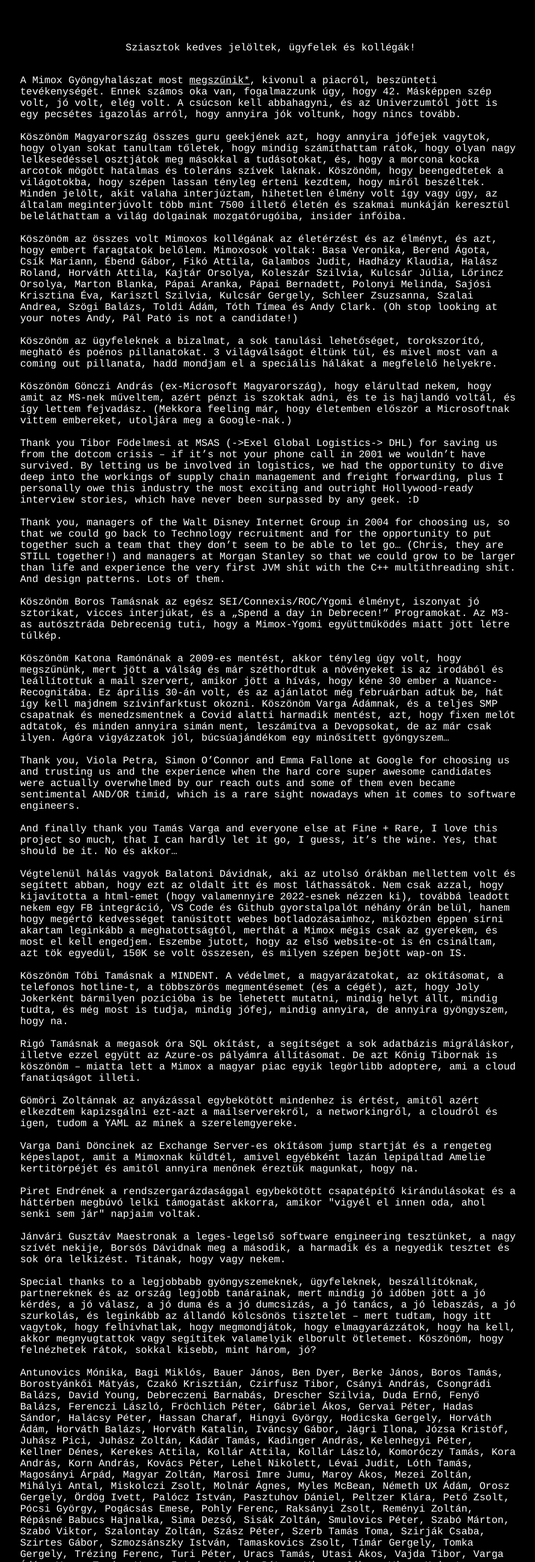
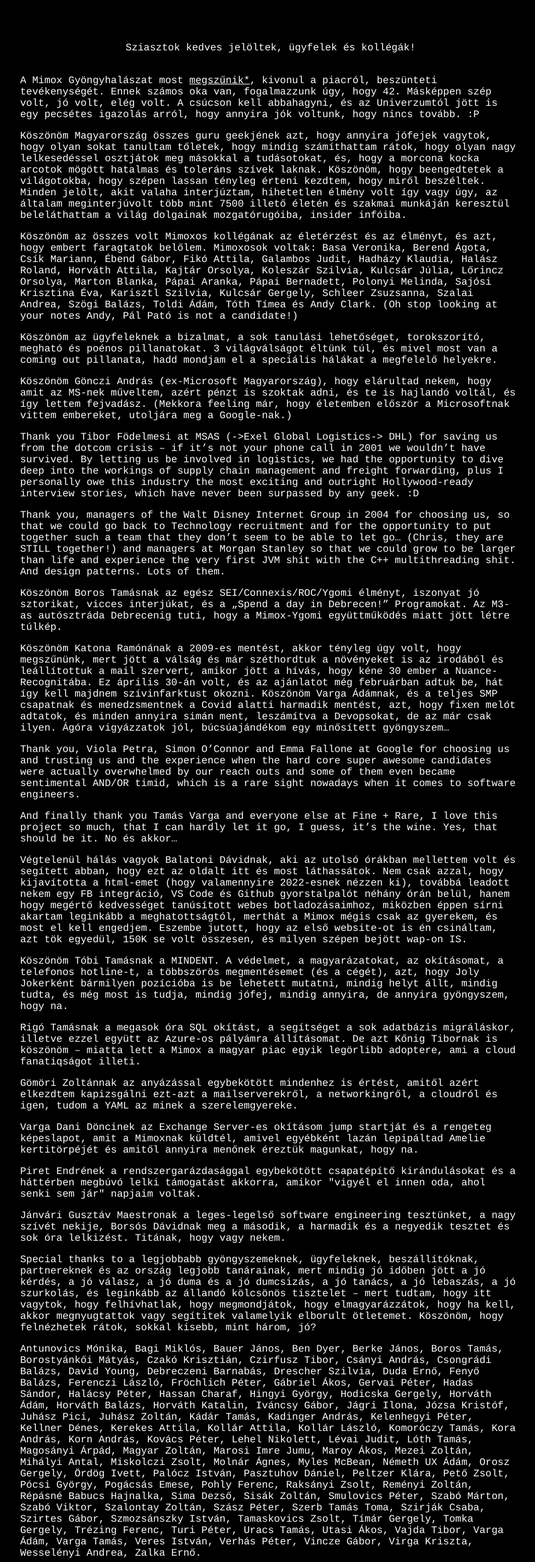
Before and after one commit to CsudiCsudutov/mimox-site, a plain HTML site: page index.html in a window 1280 px wide. Shown: the part 320-2800 px from the top of the page at 63% size, without its empty margins (210-1060 px from the left). Drawn offline with Linux system fonts and the light colour scheme.

Commit message:
Change multiple br-s to paragraphs

```diff
--- a/index.html
+++ b/index.html
@@ -56,61 +56,85 @@
     </div>
 
     <p>
-        A Mimox Gyöngyhalászat most <a href="#vogon">megszűnik*</a>, kivonul a piacról, beszünteti tevékenységét. Ennek számos oka van, fogalmazzunk úgy, hogy 42. Másképpen szép volt, jó volt, elég volt. A csúcson kell abbahagyni, és az Univerzumtól jött is egy pecsétes igazolás arról, hogy annyira jók voltunk, hogy nincs tovább.
-        <br><br>
+        A Mimox Gyöngyhalászat most <a href="#vogon">megszűnik*</a>, kivonul a piacról, beszünteti tevékenységét. Ennek számos oka van, fogalmazzunk úgy, hogy 42. Másképpen szép volt, jó volt, elég volt. A csúcson kell abbahagyni, és az Univerzumtól jött is egy pecsétes igazolás arról, hogy annyira jók voltunk, hogy nincs tovább. :P
+    </p>
+    <p>
         Köszönöm Magyarország összes guru geekjének azt, hogy annyira jófejek vagytok, hogy olyan sokat tanultam tőletek, hogy mindig számíthattam rátok, hogy olyan nagy lelkesedéssel osztjátok meg másokkal a tudásotokat, és, hogy a morcona kocka arcotok mögött hatalmas és toleráns szívek laknak. Köszönöm, hogy beengedtetek a világotokba, hogy szépen lassan tényleg érteni kezdtem, hogy miről beszéltek. Minden jelölt, akit valaha interjúztam, hihetetlen élmény volt így vagy úgy, az általam meginterjúvolt több mint 7500 illető életén és szakmai munkáján keresztül beleláthattam a világ dolgainak mozgatórugóiba, insider infóiba.
-        <br><br>
+    </p>
+    <p>
         Köszönöm az összes volt Mimoxos kollégának az életérzést és az élményt, és azt, hogy embert faragtatok belőlem. Mimoxosok voltak: Basa Veronika, Berend Ágota, Csík Mariann, Ébend Gábor, Fikó Attila, Galambos Judit, Hadházy Klaudia, Halász Roland, Horváth Attila, Kajtár Orsolya, Koleszár Szilvia, Kulcsár Júlia, Lőrincz Orsolya, Marton Blanka, Pápai Aranka, Pápai Bernadett, Polonyi Melinda, Sajósi Krisztina Éva, Karisztl Szilvia, Kulcsár Gergely, Schleer Zsuzsanna, Szalai Andrea, Szögi Balázs, Toldi Ádám, Tóth Tímea és Andy Clark. (Oh stop looking at your notes Andy, Pál Pató is not a candidate!)
-        <br><br>
+    </p>
+    <p>
         Köszönöm az ügyfeleknek a bizalmat, a sok tanulási lehetőséget, torokszorító, megható és poénos pillanatokat. 3 világválságot éltünk túl, és mivel most van a coming out pillanata, hadd mondjam el a speciális hálákat a megfelelő helyekre.
-        <br><br>
+    </p>
+    <p>
         Köszönöm Gönczi András (ex-Microsoft Magyarország), hogy elárultad nekem, hogy amit az MS-nek műveltem, azért pénzt is szoktak adni, és te is hajlandó voltál, és így lettem fejvadász. (Mekkora feeling már, hogy életemben először a Microsoftnak vittem embereket, utoljára meg a Google-nak.)
-        <br><br>
+    </p>
+    <p>
         Thank you Tibor Födelmesi at MSAS (->Exel Global Logistics-> DHL) for saving us from the dotcom crisis – if it’s not your phone call in 2001 we wouldn’t have survived. By letting us be involved in logistics, we had the opportunity to dive deep into the workings of supply chain management and freight forwarding, plus I personally owe this industry the most exciting and outright Hollywood-ready interview stories, which have never been surpassed by any geek. :D
-        <br><br>
+    </p>
+    <p>
         Thank you, managers of the Walt Disney Internet Group in 2004 for choosing us, so that we could go back to Technology recruitment and for the opportunity to put together such a team that they don’t seem to be able to let go… (Chris, they are STILL together!) and managers at Morgan Stanley so that we could grow to be larger than life and experience the very first JVM shit with the C++ multithreading shit. And design patterns. Lots of them.
-        <br><br>
+    </p>
+    <p>
         Köszönöm Boros Tamásnak az egész SEI/Connexis/ROC/Ygomi élményt, iszonyat jó sztorikat, vicces interjúkat, és a „Spend a day in Debrecen!” Programokat. Az M3-as autósztráda Debrecenig tuti, hogy a Mimox-Ygomi együttműködés miatt jött létre túlkép.
-        <br><br>
+    </p>
+    <p>
         Köszönöm Katona Ramónának a 2009-es mentést, akkor tényleg úgy volt, hogy megszűnünk, mert jött a válság és már széthordtuk a növényeket is az irodából és leállítottuk a mail szervert, amikor jött a hívás, hogy kéne 30 ember a Nuance-Recognitába. Ez április 30-án volt, és az ajánlatot még februárban adtuk be, hát így kell majdnem szívinfarktust okozni.
         Köszönöm Varga Ádámnak, és a teljes SMP csapatnak és menedzsmentnek a Covid alatti harmadik mentést, azt, hogy fixen melót adtatok, és minden annyira simán ment, leszámítva a Devopsokat, de az már csak ilyen. Ágóra vigyázzatok jól, búcsúajándékom egy minősített gyöngyszem…
-        <br><br>
+    </p>
+    <p>
         Thank you, Viola Petra, Simon O’Connor and Emma Fallone at Google for choosing us and trusting us and the experience when the hard core super awesome candidates were actually overwhelmed by our reach outs and some of them even became sentimental AND/OR timid, which is a rare sight nowadays when it comes to software engineers.
-        <br><br>
+    </p>
+    <p>
         And finally thank you Tamás Varga and everyone else at Fine + Rare, I love this project so much, that I can hardly let it go, I guess, it’s the wine. Yes, that should be it.
         No és akkor…
-        <br><br>
+    </p>
+    <p>
         Végtelenül hálás vagyok Balatoni Dávidnak, aki az utolsó órákban mellettem volt és segített abban, hogy ezt az oldalt itt és most láthassátok. Nem csak azzal, hogy kijavította a html-emet (hogy valamennyire 2022-esnek nézzen ki), továbbá leadott nekem egy FB integráció, VS Code és Github gyorstalpalót néhány órán belül, hanem hogy megértő kedvességet tanúsított webes botladozásaimhoz, miközben éppen sírni akartam leginkább a meghatottságtól, merthát a Mimox mégis csak az gyerekem, és most el kell engedjem. Eszembe jutott, hogy az első website-ot is én csináltam, azt tök egyedül, 150K se volt összesen, és milyen szépen bejött wap-on IS.
-        <br><br>
+    </p>
+    <p>
         Köszönöm Tóbi Tamásnak a MINDENT. A védelmet, a magyarázatokat, az okításomat, a telefonos hotline-t, a többszörös megmentésemet (és a cégét), azt, hogy Joly Jokerként bármilyen pozícióba is be lehetett mutatni, mindig helyt állt, mindig tudta, és még most is tudja, mindig jófej, mindig annyira, de annyira gyöngyszem, hogy na.
-        <br><br>
+    </p>
+    <p>
         Rigó Tamásnak a megasok óra SQL okítást, a segítséget a sok adatbázis migráláskor, illetve ezzel együtt az Azure-os pályámra állításomat. De azt Kőnig Tibornak is köszönöm – miatta lett a Mimox a magyar piac egyik legörlibb adoptere, ami a cloud fanatiqságot illeti.
-        <br><br>
+    </p>
+    <p>
         Gömöri Zoltánnak az anyázással egybekötött mindenhez is értést, amitől azért elkezdtem kapizsgálni ezt-azt a mailserverekről, a networkingről, a cloudról és igen, tudom a YAML az minek a szerelemgyereke.
-        <br><br>
+    </p>
+    <p>
         Varga Dani Döncinek az Exchange Server-es okításom jump startját és a rengeteg képeslapot, amit a Mimoxnak küldtél, amivel egyébként lazán lepipáltad Amelie kertitörpéjét és amitől annyira menőnek éreztük magunkat, hogy na.
-        <br><br>
+    </p>
+    <p>
         Piret Endrének a rendszergarázdasággal egybekötött csapatépítő kirándulásokat és a háttérben megbúvó lelki támogatást akkorra, amikor "vigyél el innen oda, ahol senki sem jár" napjaim voltak.
-        <br><br>
+    </p>
+    <p>
         Jánvári Gusztáv Maestronak a leges-legelső software engineering tesztünket, a nagy szívét nekije, Borsós Dávidnak meg a második, a harmadik és a negyedik tesztet és sok óra lelkizést.
         Titának, hogy vagy nekem.
-        <br><br>
+    </p>
+    <p>
         Special thanks to a legjobbabb gyöngyszemeknek, ügyfeleknek, beszállítóknak, partnereknek és az ország legjobb tanárainak, mert mindig jó időben jött a jó kérdés, a jó válasz, a jó duma és a jó dumcsizás, a jó tanács, a jó lebaszás, a jó szurkolás, és leginkább az állandó kölcsönös tisztelet – mert tudtam, hogy itt vagytok, hogy felhívhatlak, hogy megmondjátok, hogy elmagyarázzátok, hogy ha kell, akkor megnyugtattok vagy segítitek valamelyik elborult ötletemet. Köszönöm, hogy felnézhetek rátok, sokkal kisebb, mint három, jó?
-        <br><br>
-        Antunovics Mónika, Bagi Miklós, Bauer János, Ben Dyer, Berke János, Boros Tamás, Borostyánkői Mátyás, Czakó Krisztián, Czirfusz Tibor, Csányi András, Csongrádi Balázs, David Young, Debreczeni Barnabás, Drescher Szilvia, Duda Ernő, Fenyő Balázs, Ferenczi László, Fröchlich Péter, Gábriel Ákos, Gervai Péter, Hadas Sándor, Halácsy Péter, Hassan Charaf, Hingyi György, Hodicska Gergely, Horváth Ádám, Horváth Balázs, Horváth Katalin, Iváncsy Gábor, Jágri Ilona, Józsa Kristóf, Juhász Pici, Juhász Zoltán, Kádár Tamás, Kadinger András, Kelenhegyi Péter, Kellner Dénes, Kerekes Attila, Kollár Attila, Kollár László, Komoróczy Tamás, Kora András, Korn András, Kovács Péter, Lehel Nikolett, Lévai Judit, Lóth Tamás, Magosányi Árpád, Magyar Zoltán, Marosi Imre Jumu, Maroy Ákos, Mezei Zoltán, Mihályi Antal, Miskolczi Zsolt, Molnár Ágnes, Myles McBean, Németh UX Ádám, Orosz Gergely, Ördög Ivett, Palócz István, Pasztuhov Dániel, Peltzer Klára, Pető Zsolt, Pócsi György, Pogácsás Emese, Pohly Ferenc, Raksányi Zsolt, Reményi Zoltán, Répásné Babucs Hajnalka, Sima Dezső, Sisák Zoltán, Smulovics Péter, Szabó Márton, Szabó Viktor, Szalontay Zoltán, Szász Péter, Szerb Tamás Toma, Szirják Csaba, Szirtes Gábor, Szmozsánszky István, Tamaskovics Zsolt, Tímár Gergely, Tomka Gergely, Trézing Ferenc, Turi Péter, Uracs Tamás, Utasi Ákos, Vajda Tibor, Varga Ádám, Varga Tamás, Veres István, Verhás Péter, Vincze Gábor, Virga Kriszta, Wesselényi Andrea, Zalka Ernő
-        <br><br>
+    </p>
+    <p>
+        Antunovics Mónika, Bagi Miklós, Bauer János, Ben Dyer, Berke János, Boros Tamás, Borostyánkői Mátyás, Czakó Krisztián, Czirfusz Tibor, Csányi András, Csongrádi Balázs, David Young, Debreczeni Barnabás, Drescher Szilvia, Duda Ernő, Fenyő Balázs, Ferenczi László, Fröchlich Péter, Gábriel Ákos, Gervai Péter, Hadas Sándor, Halácsy Péter, Hassan Charaf, Hingyi György, Hodicska Gergely, Horváth Ádám, Horváth Balázs, Horváth Katalin, Iváncsy Gábor, Jágri Ilona, Józsa Kristóf, Juhász Pici, Juhász Zoltán, Kádár Tamás, Kadinger András, Kelenhegyi Péter, Kellner Dénes, Kerekes Attila, Kollár Attila, Kollár László, Komoróczy Tamás, Kora András, Korn András, Kovács Péter, Lehel Nikolett, Lévai Judit, Lóth Tamás, Magosányi Árpád, Magyar Zoltán, Marosi Imre Jumu, Maroy Ákos, Mezei Zoltán, Mihályi Antal, Miskolczi Zsolt, Molnár Ágnes, Myles McBean, Németh UX Ádám, Orosz Gergely, Ördög Ivett, Palócz István, Pasztuhov Dániel, Peltzer Klára, Pető Zsolt, Pócsi György, Pogácsás Emese, Pohly Ferenc, Raksányi Zsolt, Reményi Zoltán, Répásné Babucs Hajnalka, Sima Dezső, Sisák Zoltán, Smulovics Péter, Szabó Márton, Szabó Viktor, Szalontay Zoltán, Szász Péter, Szerb Tamás Toma, Szirják Csaba, Szirtes Gábor, Szmozsánszky István, Tamaskovics Zsolt, Tímár Gergely, Tomka Gergely, Trézing Ferenc, Turi Péter, Uracs Tamás, Utasi Ákos, Vajda Tibor, Varga Ádám, Varga Tamás, Veres István, Verhás Péter, Vincze Gábor, Virga Kriszta, Wesselényi Andrea, Zalka Ernő.
+    </p>
+    <p>
         És végezetül köszönöm Magyarics Péternek, hogy anno belémverte az angolt, anélkül semmi nem jött volna össze.
-        <br><br>
+    </p>
+    <p>
         És még kihagytam egy csomó mindenkit...
-        <br><br>
+    </p>
+    <p>
         Elbocsájtó szép üzeneteket, anyázásokat, verseket, virágokat itt alább lehet hagyni, de ha nincs kedved FB-s loginnal megnyilatkozni, akkor írhatsz privátban. A mimox.com domain az enyém volt mindig is maszekban, és enyém is marad, ha csak ki nem perkál érte valaki 150 misit.
-        <br><br>
+    </p>
+    <p>
         Hú, ez hosszú lett, remélem minden br-t és p-t jól beraktam.
-        <br><br>
+    </p>
+    <p>
         Egyszóval viszlát, és kösz a halakat!
-        <br><br>
-        Csudi
 
+        <br><br><br><br>
+        <em>Csudi</em>
     </p>
 
     <!-- Facebook komment box -->
```
